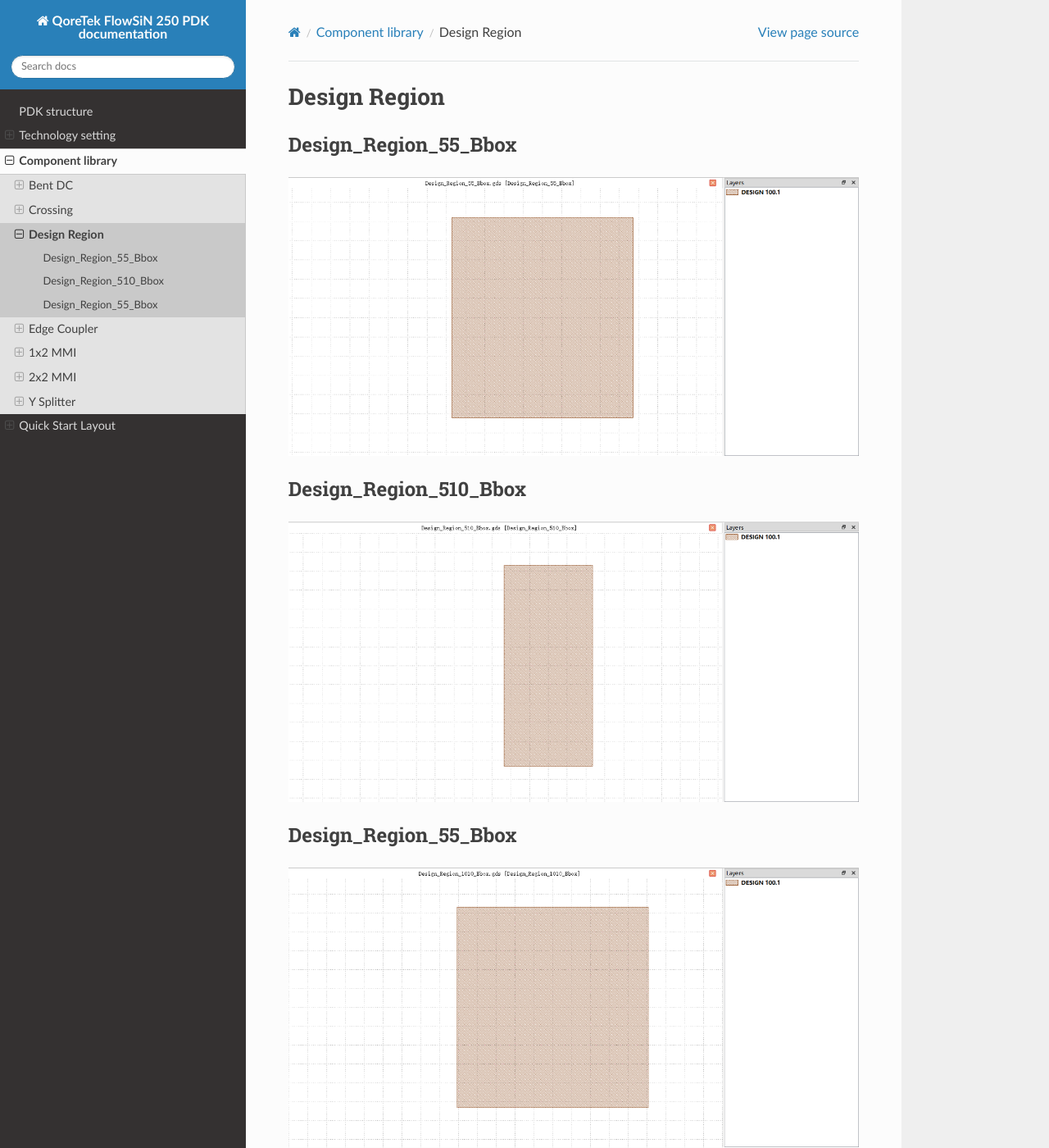
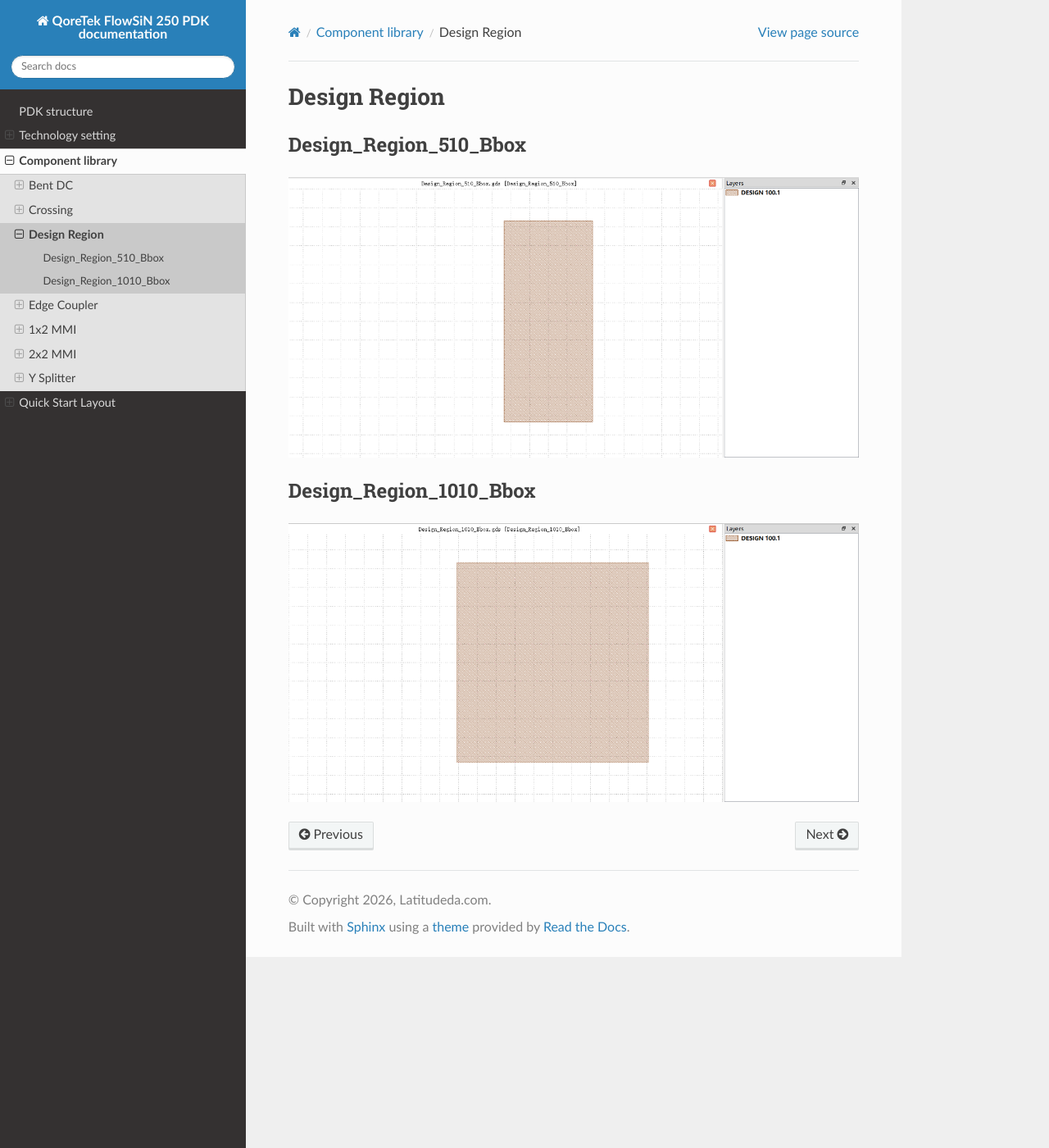
Before and after one commit to Latitudeda/QoreTek_FlowSiN250_V1p0p4_PDK, a Sphinx documentation site: the page built from docs/source/component_list/bb_Design_Region.rst, in a window 1280 px wide and 1400 px high. Shown: the whole window at 82% size. Built offline with Sphinx 7.4.7 and the Read the Docs theme 3.1.0, drawn with Linux system fonts in a browser that asks for light colours; pages that are not in the unit, such as notebooks, are missing from menus.

Commit message:
update LDS截图更换为LDA 删除design region 5*5相关内容 更新删除后的相关截图 新增_Customer

```diff
--- a/docs/source/component_list/bb_Design_Region.rst
+++ b/docs/source/component_list/bb_Design_Region.rst
@@ -1,14 +1,10 @@
 Design Region
 ##########################################################
-
-Design_Region_55_Bbox
-**********************************************************
-.. image:: ../images/Design_Region_55_Bbox.png
 
 Design_Region_510_Bbox
 **********************************************************
 .. image:: ../images/Design_Region_510_Bbox.png
 
-Design_Region_55_Bbox
+Design_Region_1010_Bbox
 **********************************************************
 .. image:: ../images/Design_Region_1010_Bbox.png
--- a/docs/source/intro/install_photocad.rst
+++ b/docs/source/intro/install_photocad.rst
@@ -3,6 +3,6 @@ Install PhotoCAD and QoreTek FlowSiN 250 V1p0p4 PDK
 
 Once Python and Pycharm are installed, you can follow the instructions to install **PhotoCAD** via **PIC Studio**. After installation, we will find the completed **fnpcell** and **gpdk** packages in ``Lib>site-packages``. **fnpcell** is the main package of **PhotoCAD**, which is used for parametric layout component scripts and layout routing scripts. **gpdk** is a collection of all examples in **PhotoCAD**. It contains both component cell layout scripts and other design templates based on parametric component cells.
 
-To install **QoreTek FlowSiN 250 V1p0p4 PDK** package to **PhotoCAD**, extract ``QoreTek_FlowSiN_250_V1p0p4_Latitudeda.zip`` to the project folder.
+To install **QoreTek FlowSiN 250 V1p0p4 PDK** package to **PhotoCAD**, extract ``QoreTek_FlowSiN_250_V1p0p4_Latitudeda_Customer.zip`` to the project folder.
 
 .. image:: ../images/install.png
--- a/docs/source/quick_start/PhotoCAD.rst
+++ b/docs/source/quick_start/PhotoCAD.rst
@@ -55,7 +55,7 @@ Import QoreTek FlowSiN 250 PDK into PhotoCAD
 
 First, make sure that the **QoreTek FlowSiN 250 PDK** version matches the version of **PhotoCAD**. The version of **PhotoCAD** can be obtained in ``Run`` by running scripts in **PhotoCAD**.
 
-Extract the ``QoreTek_FlowSiN_250_V1p0p4_Latitudeda`` zip archive and copy it to the workspace folder. As shown in the figure below, the ``QoreTek_FlowSiN_250_V1p0p4_Latitudeda`` folder is in the demo folder and parallel to .venv_demo_QoreTek_FlowSiN250.
+Extract the ``QoreTek_FlowSiN_250_V1p0p4_Latitudeda_Customer`` zip archive and copy it to the workspace folder. As shown in the figure below, the ``QoreTek_FlowSiN_250_V1p0p4_Latitudeda`` folder is in the demo folder and parallel to .venv_demo_QoreTek_FlowSiN250.
 
 .. image:: ../images/PhotoCAD_6.png
 
```
Also changed, not shown: docs/source/images/ASDL_11.png, docs/source/images/ASDL_3.png, docs/source/images/ASDL_8.png, docs/source/images/PhotoCAD_1.png.
